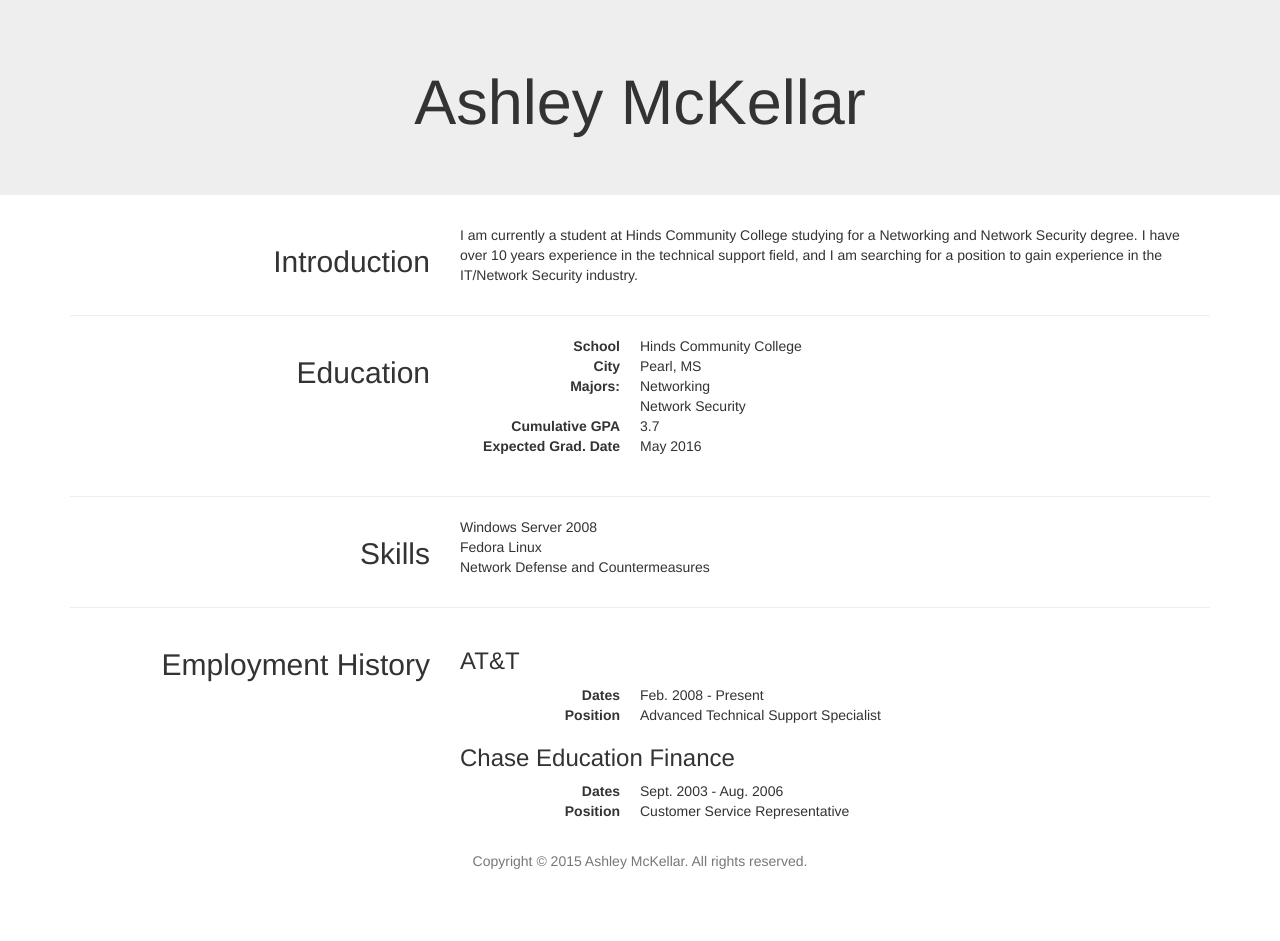
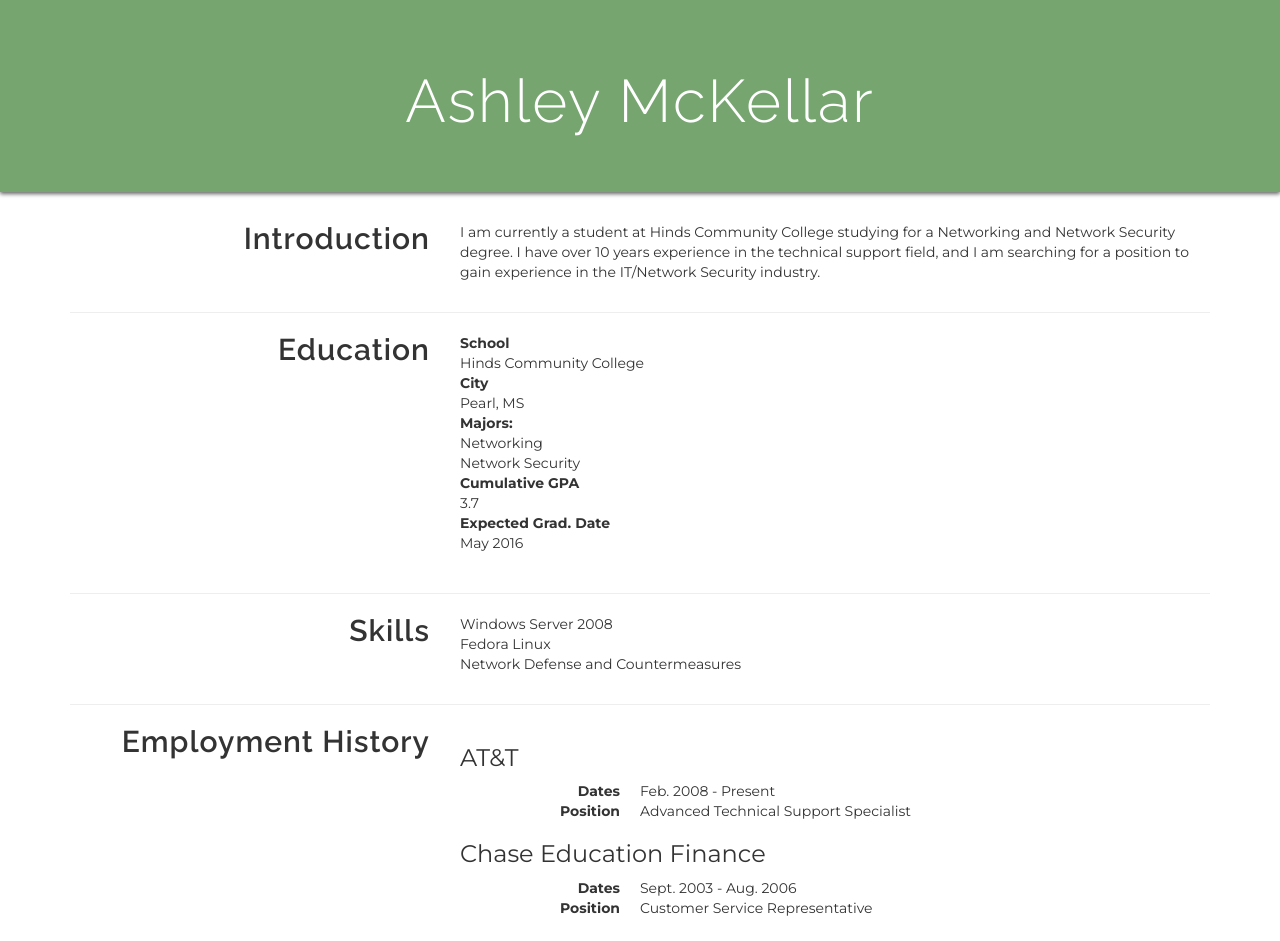
Before and after one commit to DreadPirateJay/ashmckellar.com, a plain HTML site: page index.html in a window 1280 px wide. Shown: the top 941 px of the page. Before the commit the page ends 881 px from the top, so only its background shows below. Drawn offline with Linux system fonts and the light colour scheme.

Commit message:
Added color to header. Added header and text fonts.

```diff
--- a/css/styles.css
+++ b/css/styles.css
@@ -0,0 +1,23 @@
+body {
+	font-family: "Montserrat", Arial, sans-serif;
+}
+
+.jumbotron {
+	background-color: rgba(19, 101, 9, 0.58);
+	box-shadow: 0 2px 4px #666666;
+}
+
+.jumbotron h1 {
+	color: #ffffff;
+	font-family: "Raleway", Arial, sans-serif;
+	font-weight: 300;
+	font-size: 60px;
+	letter-spacing: 2px;
+}
+
+section h2 {
+	margin-top: 0;
+	font-family: "Raleway", Arial, sans-serif;
+	font-weight: 600;
+	letter-spacing: 1px;
+}
--- a/index.html
+++ b/index.html
@@ -5,6 +5,8 @@
 	<meta http-equiv="X-UA-Compatible" content="IE=edge">
 	<title>Ashley McKellar</title>
 	<link rel="stylesheet" href="/css/bootstrap.css">
+	<link href='https://fonts.googleapis.com/css?family=Raleway:600,300' rel='stylesheet' type='text/css'>
+	<link href='https://fonts.googleapis.com/css?family=Montserrat:400,700' rel='stylesheet' type='text/css'>
 	<link rel="stylesheet" href="/css/styles.css">
 </head>
 <body>
@@ -24,7 +26,7 @@
 
 		<section id="education" class="row">
 			<h2 class="col-sm-4 text-right">Education</h2>
-			<dl class="dl-horizontal col-sm-8">
+			<dl class="col-sm-8">
 				<dt>School</dt>
 				<dd>Hinds Community College</dd>
 				<dt>City</dt>
```
